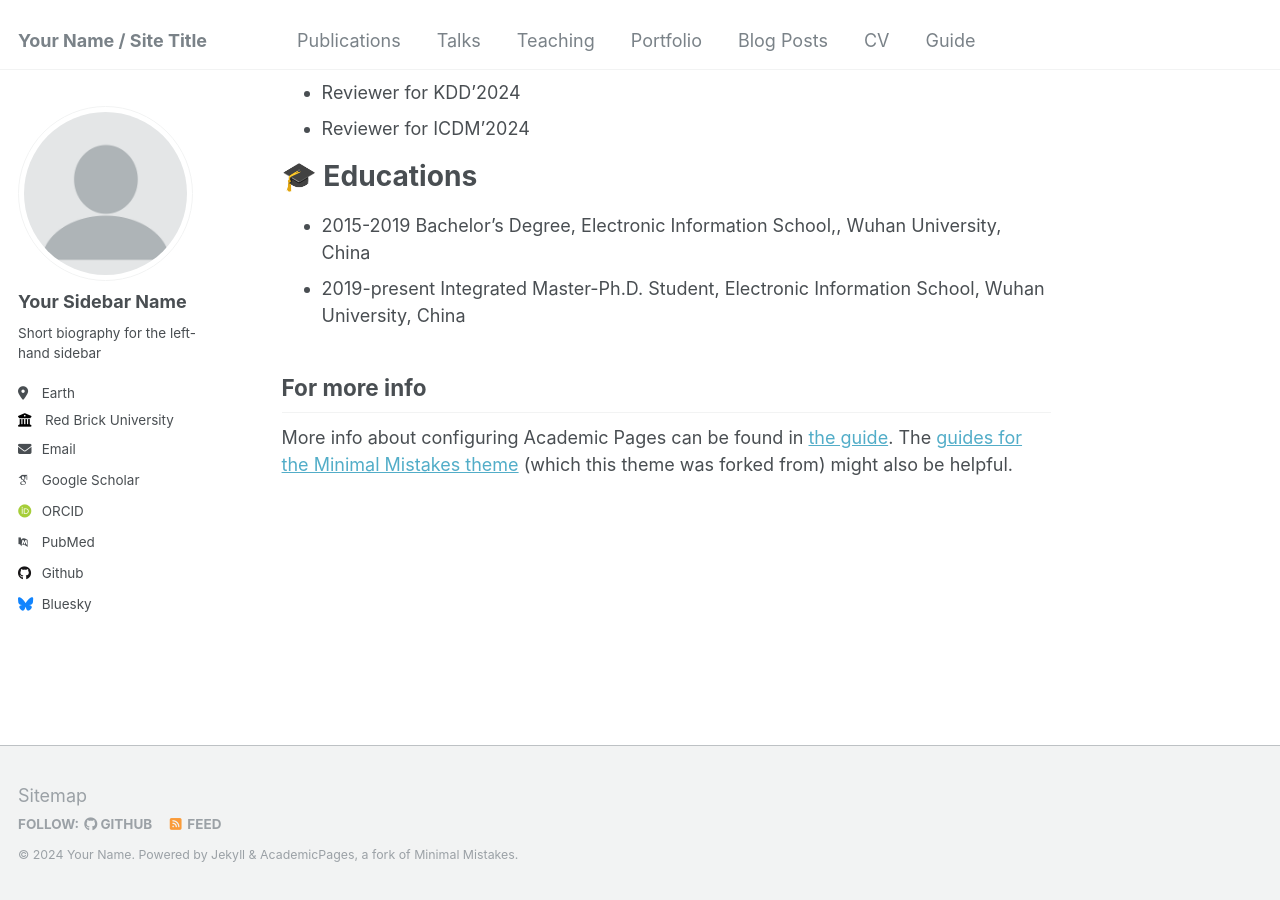
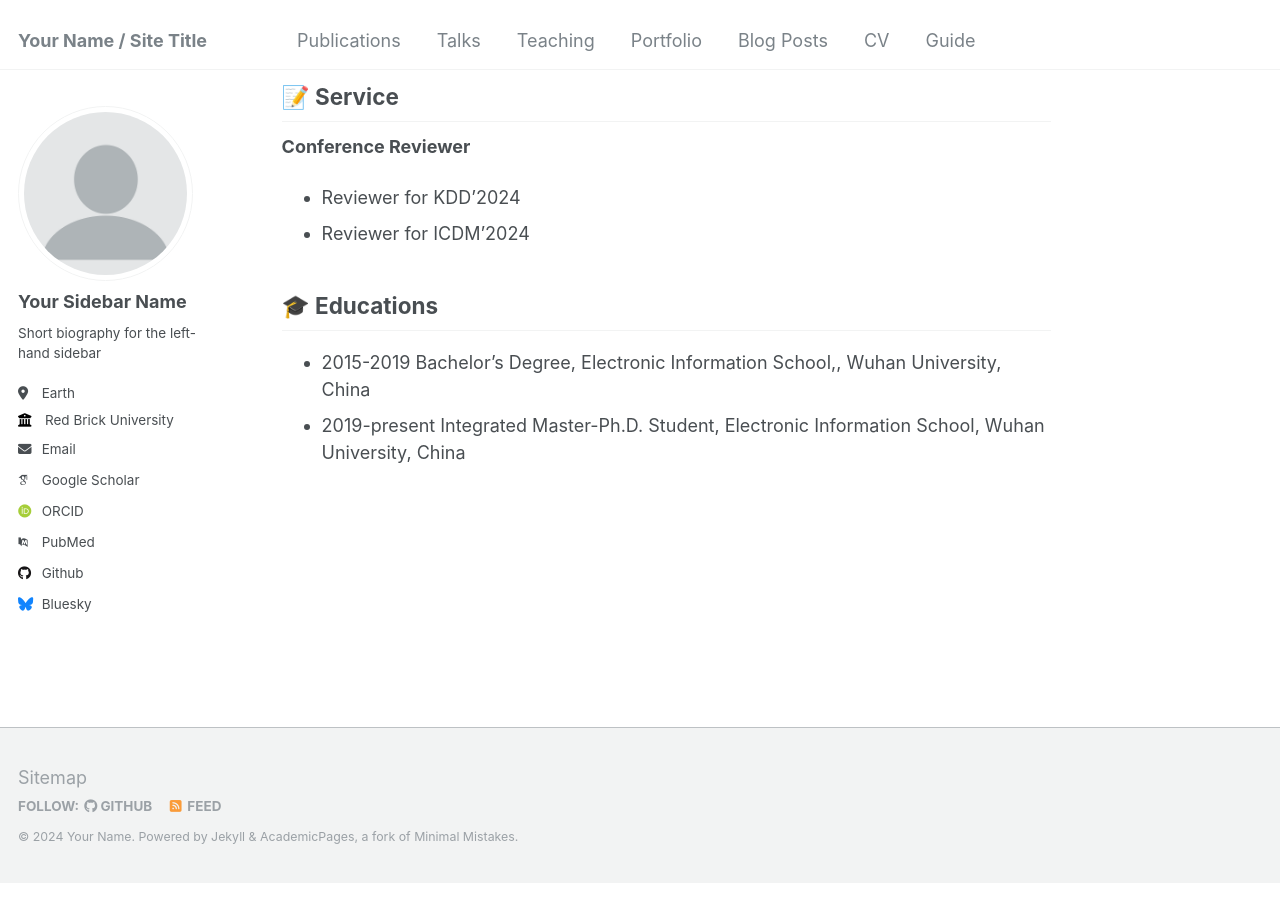
Before and after one commit to Lihaogx/lihaogx.github.io, a Jekyll site: the page built from _pages/about.md, in a window 1280 px wide and 900 px high, scrolled down 1220 px. Built offline with Jekyll 4.4.1, drawn with Linux system fonts in a browser that asks for light colours; some web fonts are replaced.

Commit message:
Update about.md

```diff
--- a/_pages/about.md
+++ b/_pages/about.md
@@ -12,7 +12,7 @@
 
 
 🔎 Research
-======
+------
 My research interests lie in the integration of social networks, graph neural networks, and large language models. Specifically, I work in the following areas:
 
 1. **Graph Neural Networks**
@@ -27,10 +27,8 @@
    - Agents and Social Simulation
    - Sociological Research Methods Enhanced by Large Language Models
 
-
-
 ⚡ News
-======
+------
 - 2024.05: ✨✨✨ One paper about persisitent homology on dynamic graphs is accepted by **KDD 2024**. See you in Barcelona!
 
 📰 Publications
@@ -48,18 +46,13 @@
 
 
 📝 Service
-======
+------
 **Conference Reviewer**
 - Reviewer for KDD'2024
 - Reviewer for ICDM'2024
 
 
 🎓 Educations
-======
+------
 - 2015-2019 Bachelor’s Degree, Electronic Information School,, Wuhan University, China
 - 2019-present Integrated Master-Ph.D. Student,  Electronic Information School, Wuhan University, China
-
-
-For more info
-------
-More info about configuring Academic Pages can be found in [the guide](https://academicpages.github.io/markdown/). The [guides for the Minimal Mistakes theme](https://mmistakes.github.io/minimal-mistakes/docs/configuration/) (which this theme was forked from) might also be helpful.
```
